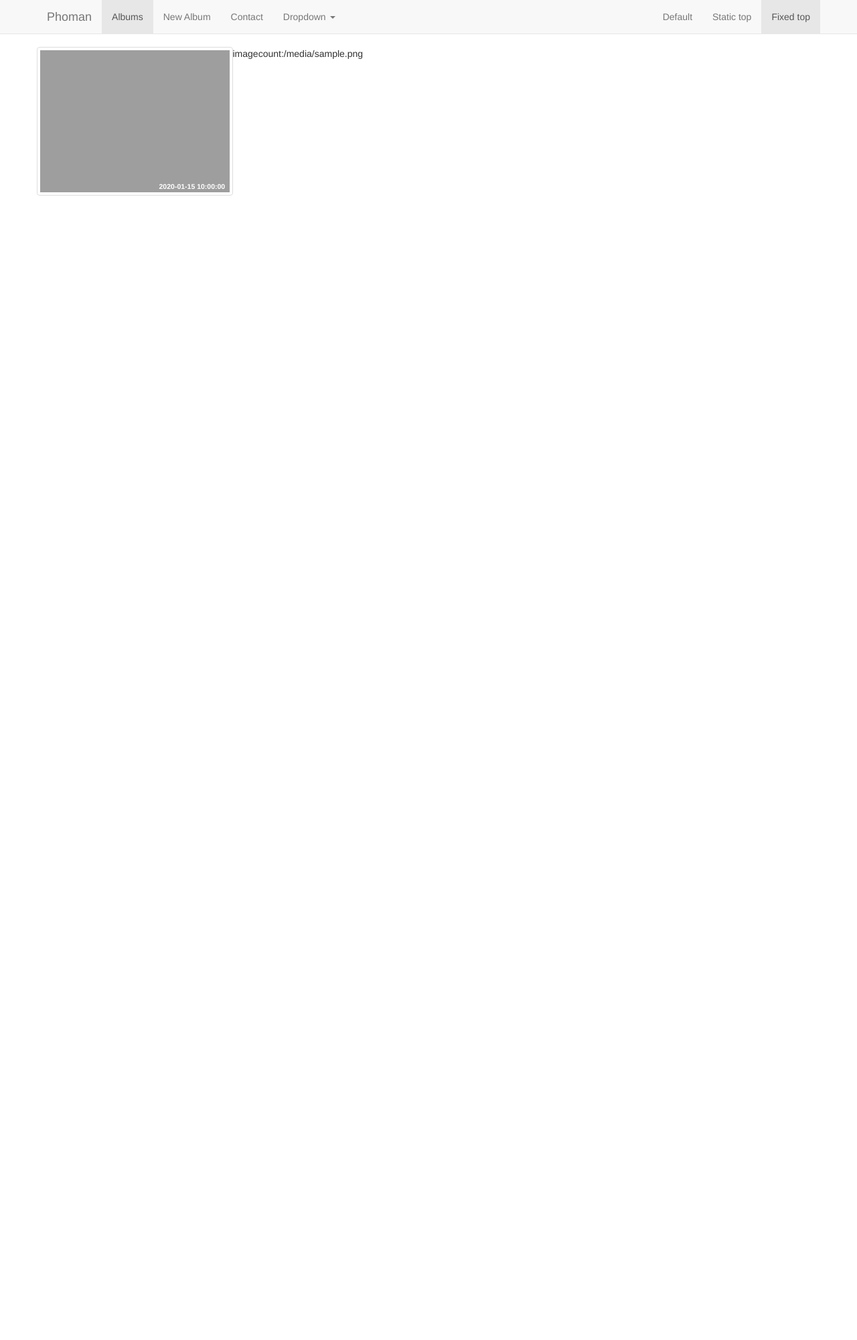
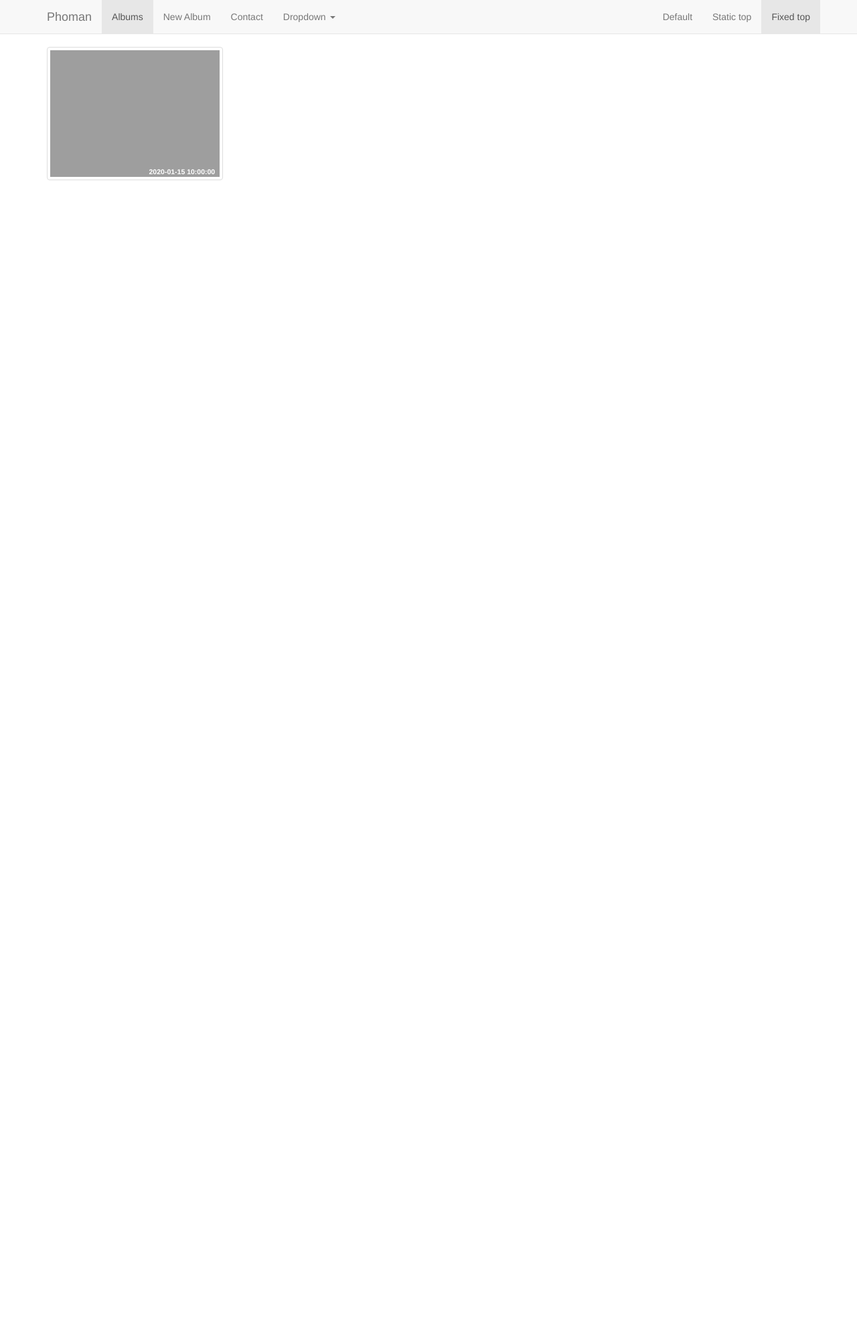
Before and after one commit to kaninfod/phoman, a Flask app: template app/templates/images.html in a window 1280 px wide. Shown: the whole page at 67% size. Run offline with Flask 2, Linux system fonts and the light colour scheme; the template is opened without the code that fills it: most values are stand-ins (such as "Sample title", 1, 10 or a date in 2020); some libraries are stand-ins or nearby versions; grey boxes are pictures that could not be loaded.

Commit message:
tag selector

```diff
--- a/app/templates/images.html
+++ b/app/templates/images.html
@@ -54,13 +54,10 @@
   float: right;
 }
 </style>
-<script>
-var someJavaScriptVar = '{{ album_id }}';
-</script>
+
 <div class="row">
-    imagecount:{{ data.imagecount }}
   {% for img in data %}
-  <div class="col-xs-6 col-md-3">
+  <div class=" col-md-3">
       <div class="photo-group ">
         <a href="/image/large/id/{{ img.db_id }}" class="photo-wrapper">
             <div class="photo">
```
